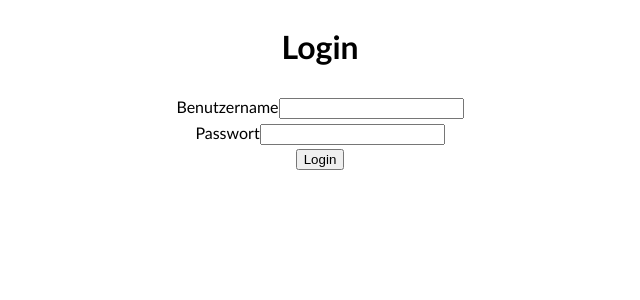
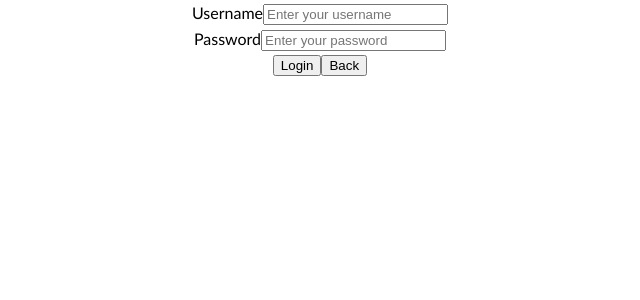
Before and after one commit to Vinc18/Webseite, a Next.js app: page /login in a window 1280 px wide. Shown: the top 300 px of the page, without its empty margins (320-960 px from the left). Built offline with nearby package versions, Linux system fonts and the light colour scheme.

Commit message:
New Code

```diff
--- a/package.json
+++ b/package.json
@@ -12,6 +12,7 @@
   "description": "",
   "dependencies": {
     "@svgr/webpack": "^8.1.0",
+    "bcrypt": "^5.1.1",
     "bcryptjs": "^2.4.3",
     "express": "^4.19.2",
     "jsonwebtoken": "^9.0.2",
--- a/pages/login.js
+++ b/pages/login.js
@@ -1,37 +1,89 @@
-import React, { useState } from 'react';
-import { useRouter } from 'next/router';
+import { useState } from "react";
+import { useRouter } from "next/router";
+import axios from "axios";
 
-const Login = ({ setLoggedIn }) => {
+const LoginPage = () => {
+  const router = useRouter(); // useRouter for navigation
   const [username, setUsername] = useState('');
   const [password, setPassword] = useState('');
-  const router = useRouter();
+  const [error, setError] = useState(''); // Error state
 
-  const handleSubmit = (e) => {
+  const handleLogin = async (e) => {
     e.preventDefault();
-    if (username === 'admin' && password === 'password') {
-      setLoggedIn(true);
-      router.push('/dokumente');
-    } else {
-      alert('Ungültige Anmeldedaten');
+    try {
+      const response = await axios.post('/api/login', { username, password }); // Adjusted URL for Next.js API route
+      if (response.data.success) {
+        router.push('/private'); // Navigate on successful login
+      } else {
+        setError(response.data.error); // Set error message on failed login
+      }
+    } catch (error) {
+      if (axios.isAxiosError && error.response) {
+        setError(`Server error: ${error.response.status}`); // Error message for server errors
+      } else {
+        setError('Network error. Please try again later.'); // Error message for network errors
+      }
     }
   };
 
   return (
-    <div>
-      <h1>Login</h1>
-      <form onSubmit={handleSubmit}>
-        <div>
-          <label>Benutzername</label>
-          <input type="text" value={username} onChange={(e) => setUsername(e.target.value)} />
-        </div>
-        <div>
-          <label>Passwort</label>
-          <input type="password" value={password} onChange={(e) => setPassword(e.target.value)} />
-        </div>
-        <button type="submit">Login</button>
-      </form>
+    <div className="min-h-screen flex items-center justify-center bg-gray-900">
+      <div className="bg-gray-800 p-8 rounded-lg shadow-lg w-full max-w-sm">
+        <form onSubmit={handleLogin}>
+          <div className="mb-4">
+            <label
+              htmlFor="username"
+              className="block text-gray-300 text-sm font-bold mb-2"
+            >
+              Username
+            </label>
+            <input
+              type="text"
+              id="username"
+              value={username}
+              onChange={(e) => setUsername(e.target.value)}
+              className="w-full px-3 py-2 text-gray-900 rounded-lg focus:outline-none"
+              placeholder="Enter your username"
+              required
+            />
+          </div>
+          <div className="mb-6">
+            <label
+              htmlFor="password"
+              className="block text-gray-300 text-sm font-bold mb-2"
+            >
+              Password
+            </label>
+            <input
+              type="password"
+              id="password"
+              value={password}
+              onChange={(e) => setPassword(e.target.value)}
+              className="w-full px-3 py-2 text-gray-900 rounded-lg focus:outline-none"
+              placeholder="Enter your password"
+              required
+            />
+          </div>
+          <div className="flex items-center justify-between">
+            <button
+              className="bg-gray-900 hover:bg-gray-700 text-white font-bold py-2 px-4 rounded"
+              type="submit"
+            >
+              Login
+            </button>
+            <button
+              className="bg-gray-700 hover:bg-gray-600 text-white font-bold py-2 px-4 rounded"
+              type="button"
+              onClick={() => router.back()} // Back navigation
+            >
+              Back
+            </button>
+          </div>
+          <p className="text-red-500 mt-4">{error}</p> {/* Display error messages */}
+        </form>
+      </div>
     </div>
   );
 };
 
-export default Login;
+export default LoginPage;
```
Also changed, not shown: hashPwd.js (added, +9 -0 lines), 1 other file (tests, documents, lock files or other folders).
